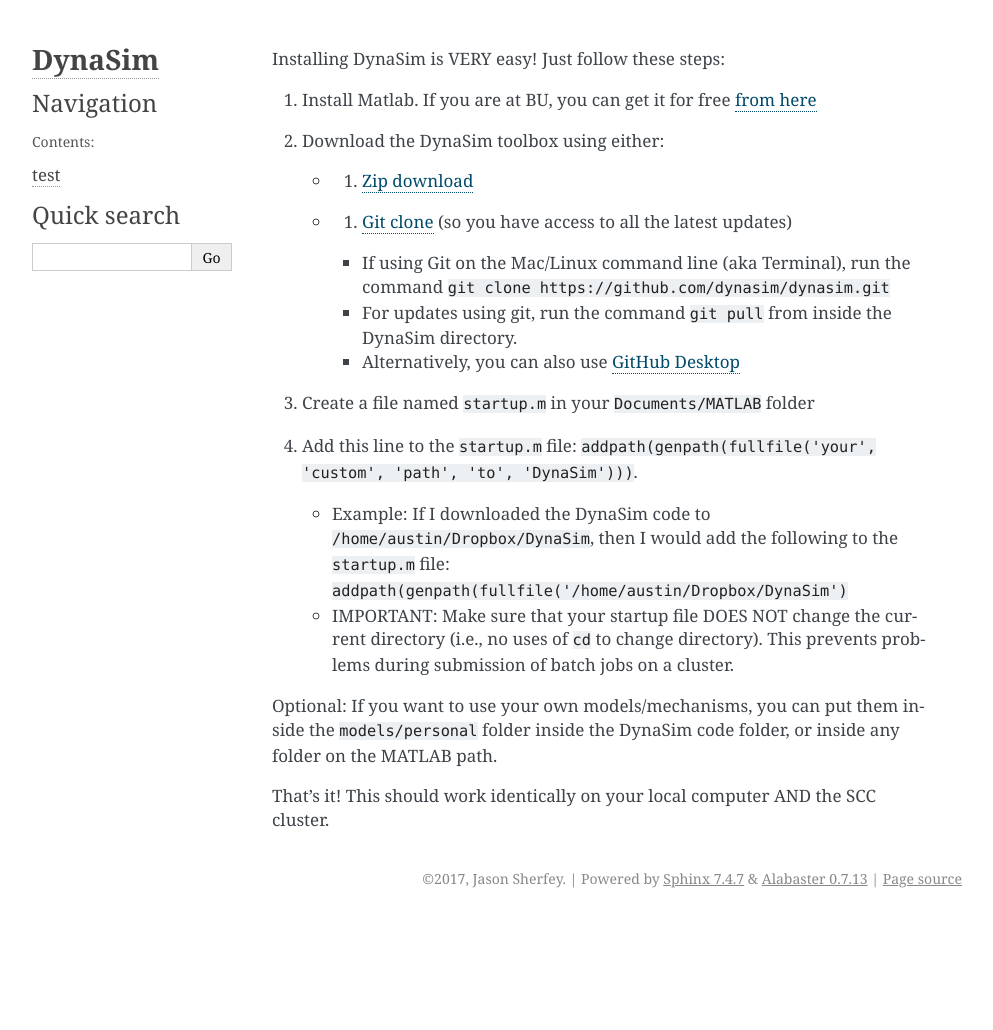
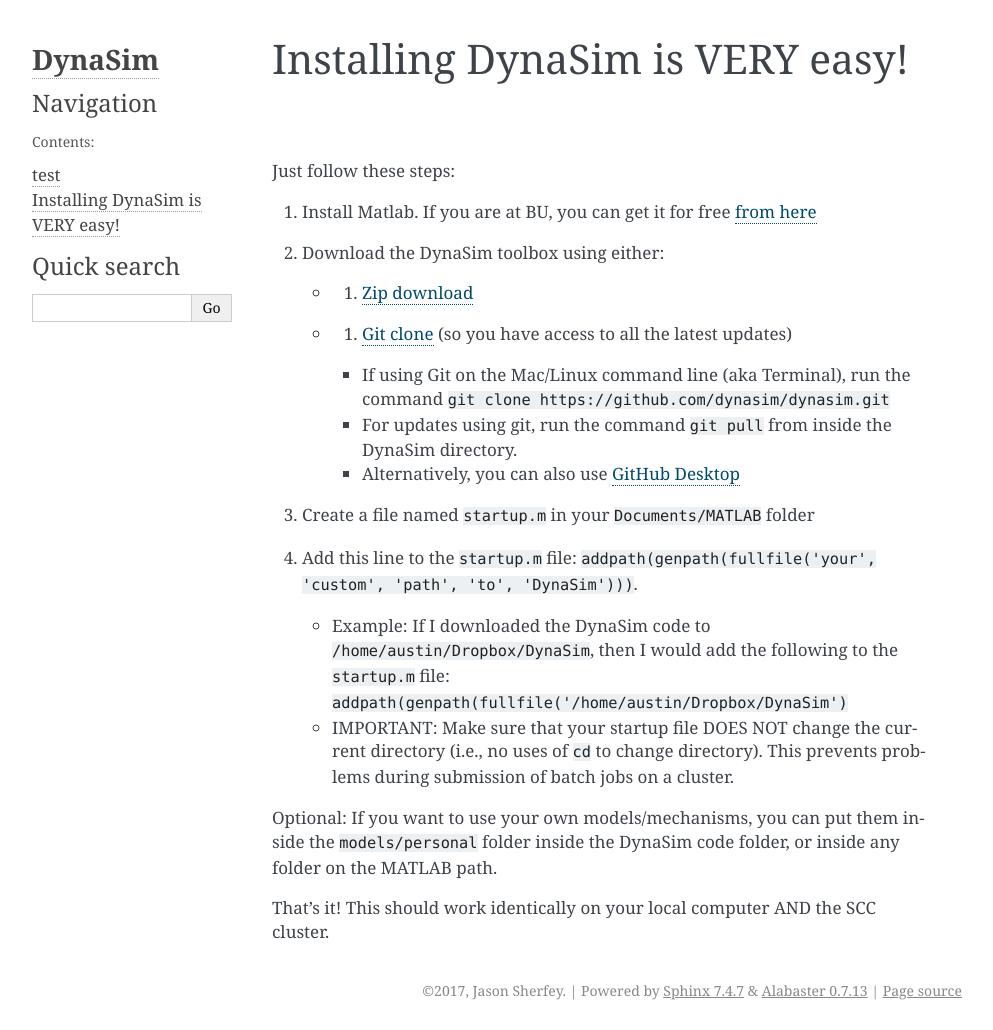
Before and after one commit to DynaSim/DynaSim, a Sphinx documentation site: the page built from docs/sphinx/installation.md, in a window 1280 px wide. Shown: the whole page, without its empty margins (148-1141 px from the left). Built offline with Sphinx 7.4.7, drawn with Linux system fonts in a browser that asks for light colours; before the commit the page ends 918 px from its top, so only the background shows below that.

Commit message:
added title to installation page

```diff
--- a/docs/sphinx/installation.md
+++ b/docs/sphinx/installation.md
@@ -1,4 +1,7 @@
-Installing DynaSim is VERY easy! Just follow these steps:
+Installing DynaSim is VERY easy!
+================================
+
+Just follow these steps:
 
 0. Install Matlab. If you are at BU, you can get it for free [from here](http://www.bu.edu/tech/services/cccs/desktop/distribution/mathsci/matlab/)
 1. Download the DynaSim toolbox using either:
```
